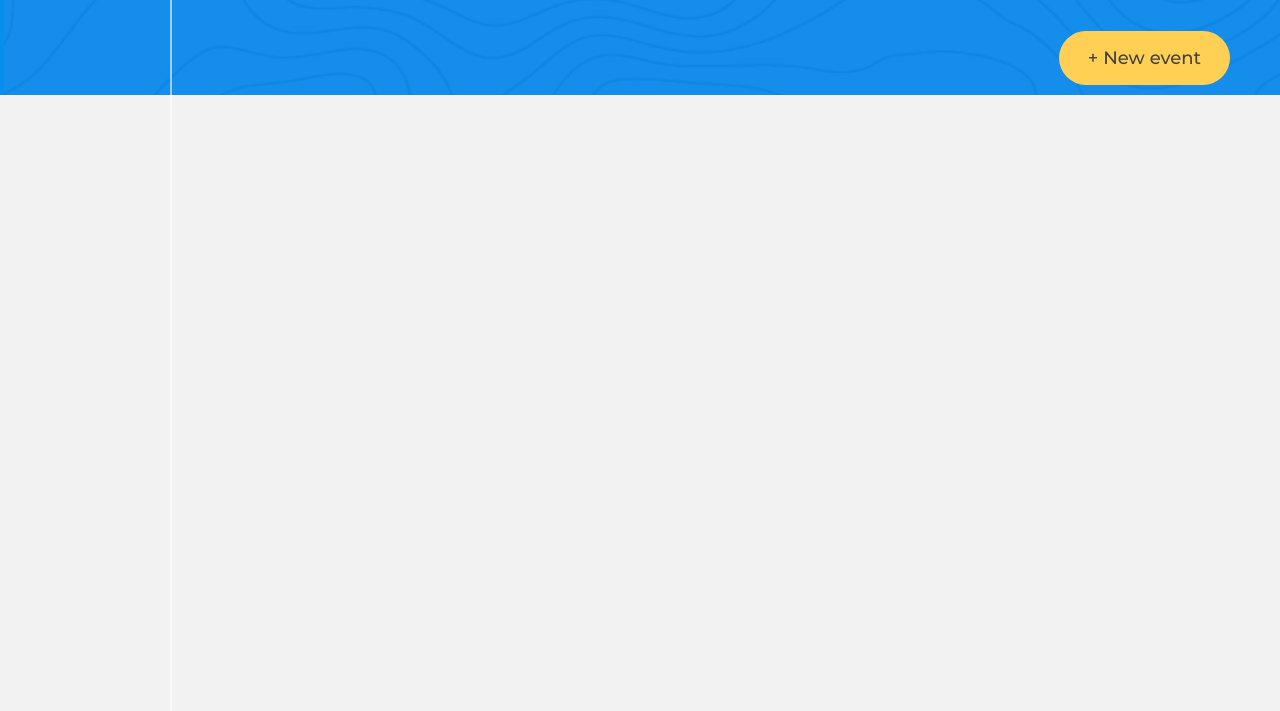
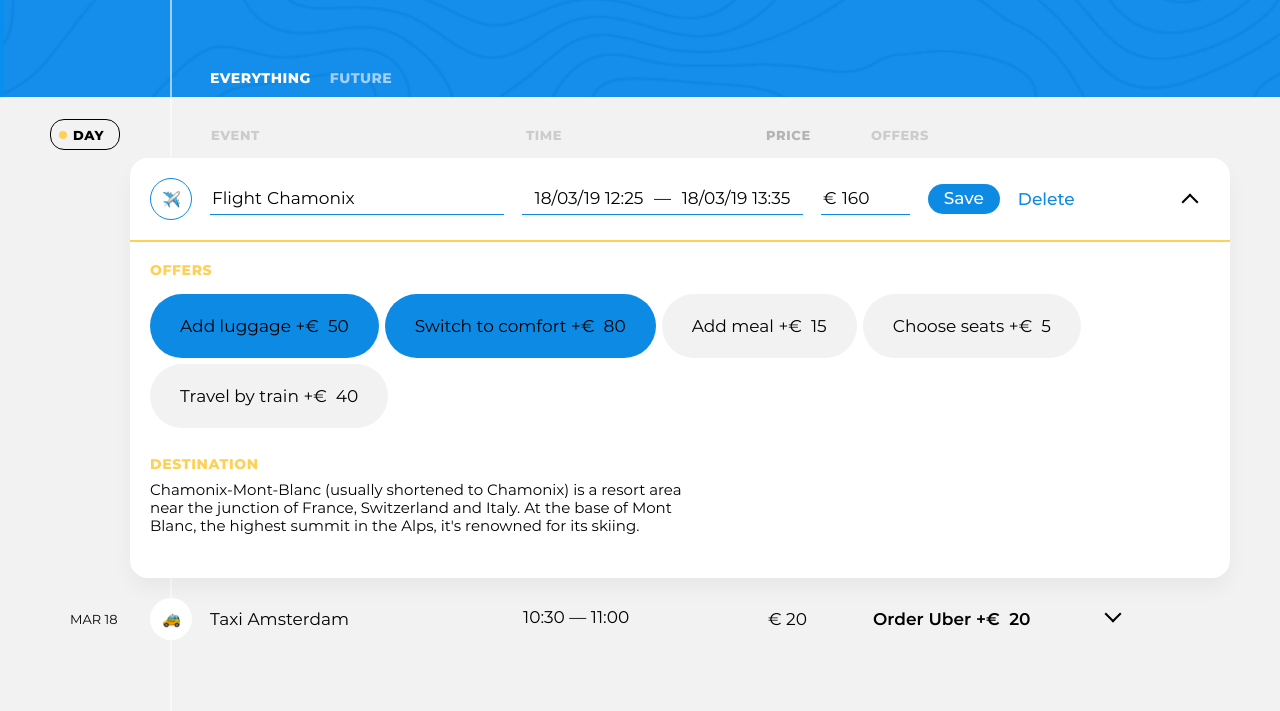
Before and after one commit to htmlacademy-ecmascript/2026449-big-trip-simple-19, a website built with webpack: page public/index.html in a window 1280 px wide. Shown: the part 68-779 px from the top of the page. Built offline with nearby package versions, Linux system fonts and the light colour scheme.

Commit message:
Время разбивать камни

```diff
--- a/public/index.html
+++ b/public/index.html
@@ -22,14 +22,7 @@
               <p class="trip-info__dates">Sometimes…</p>
             </div>
           </section>
-          <div class="trip-main__trip-controls  trip-controls">
-            <div class="trip-controls__filters">
-              <h2 class="visually-hidden">Filter events</h2>
-              <!-- Фильтры -->
-            </div>
-          </div>
-
-          <button class="trip-main__event-add-btn  btn  btn--big  btn--yellow" type="button">New event</button>
+          <div class="trip-main__trip-controls  trip-controls"></div>
         </div>
       </div>
     </header>
--- a/src/main.js
+++ b/src/main.js
@@ -0,0 +1,10 @@
+import TripPresenter from './presenter/trip-presenter.js';
+
+const siteFilterElement = document.querySelector('.trip-controls');
+const siteMainElement = document.querySelector('.trip-events');
+const tripPresenter = new TripPresenter({
+  filterContainer: siteFilterElement,
+  siteMainContainer: siteMainElement
+});
+
+tripPresenter.init();
--- /dev/null
+++ b/src/presenter/trip-presenter.js
@@ -0,0 +1,27 @@
+import {render} from '../render.js';
+import FilterView from '../view/filter-view.js';
+import EventView from '../view/events-view.js';
+import SortView from '../view/sort-view.js';
+import EventListView from '../view/events-list-view.js';
+import EventEditView from '../view/event-edit-view.js';
+
+export default class TripPresenter {
+  EventListView = new EventListView();
+  EVENTS_COUNT = 3;
+
+  constructor({filterContainer, siteMainContainer}) {
+    this.filterContainer = filterContainer;
+    this.siteMainContainer = siteMainContainer;
+  }
+
+  init() {
+    render(new FilterView(), this.filterContainer);
+    render(new SortView(), this.siteMainContainer);
+    render(this.EventListView, this.siteMainContainer);
+    render(new EventEditView(), this.EventListView.getElement());
+
+    for (let i = 0; i < this.EVENTS_COUNT; i++) {
+      render(new EventView(), this.EventListView.getElement());
+    }
+  }
+}
--- /dev/null
+++ b/src/view/event-edit-view.js
@@ -0,0 +1,157 @@
+import {createElement} from '../render.js';
+
+function createEventEditTemplate() {
+  return (
+    `<form class="event event--edit" action="#" method="post">
+      <header class="event__header">
+        <div class="event__type-wrapper">
+          <label class="event__type  event__type-btn" for="event-type-toggle-1">
+            <span class="visually-hidden">Choose event type</span>
+            <img class="event__type-icon" width="17" height="17" src="img/icons/flight.png" alt="Event type icon">
+          </label>
+          <input class="event__type-toggle  visually-hidden" id="event-type-toggle-1" type="checkbox">
+          <div class="event__type-list">
+            <fieldset class="event__type-group">
+              <legend class="visually-hidden">Event type</legend>
+              <div class="event__type-item">
+                <input id="event-type-taxi-1" class="event__type-input  visually-hidden" type="radio" name="event-type" value="taxi">
+                <label class="event__type-label  event__type-label--taxi" for="event-type-taxi-1">Taxi</label>
+              </div>
+              <div class="event__type-item">
+                <input id="event-type-bus-1" class="event__type-input  visually-hidden" type="radio" name="event-type" value="bus">
+                <label class="event__type-label  event__type-label--bus" for="event-type-bus-1">Bus</label>
+              </div>
+              <div class="event__type-item">
+                <input id="event-type-train-1" class="event__type-input  visually-hidden" type="radio" name="event-type" value="train">
+                <label class="event__type-label  event__type-label--train" for="event-type-train-1">Train</label>
+              </div>
+              <div class="event__type-item">
+                <input id="event-type-ship-1" class="event__type-input  visually-hidden" type="radio" name="event-type" value="ship">
+                <label class="event__type-label  event__type-label--ship" for="event-type-ship-1">Ship</label>
+              </div>
+              <div class="event__type-item">
+                <input id="event-type-drive-1" class="event__type-input  visually-hidden" type="radio" name="event-type" value="drive">
+                <label class="event__type-label  event__type-label--drive" for="event-type-drive-1">Drive</label>
+              </div>
+              <div class="event__type-item">
+                <input id="event-type-flight-1" class="event__type-input  visually-hidden" type="radio" name="event-type" value="flight" checked>
+                <label class="event__type-label  event__type-label--flight" for="event-type-flight-1">Flight</label>
+              </div>
+              <div class="event__type-item">
+                <input id="event-type-check-in-1" class="event__type-input  visually-hidden" type="radio" name="event-type" value="check-in">
+                <label class="event__type-label  event__type-label--check-in" for="event-type-check-in-1">Check-in</label>
+              </div>
+              <div class="event__type-item">
+                <input id="event-type-sightseeing-1" class="event__type-input  visually-hidden" type="radio" name="event-type" value="sightseeing">
+                <label class="event__type-label  event__type-label--sightseeing" for="event-type-sightseeing-1">Sightseeing</label>
+              </div>
+              <div class="event__type-item">
+                <input id="event-type-restaurant-1" class="event__type-input  visually-hidden" type="radio" name="event-type" value="restaurant">
+                <label class="event__type-label  event__type-label--restaurant" for="event-type-restaurant-1">Restaurant</label>
+              </div>
+            </fieldset>
+          </div>
+        </div>
+        <div class="event__field-group  event__field-group--destination">
+          <label class="event__label  event__type-output" for="event-destination-1">
+            Flight
+          </label>
+          <input class="event__input  event__input--destination" id="event-destination-1" type="text" name="event-destination" value="Chamonix" list="destination-list-1">
+          <datalist id="destination-list-1">
+            <option value="Amsterdam"></option>
+            <option value="Geneva"></option>
+            <option value="Chamonix"></option>
+          </datalist>
+        </div>
+        <div class="event__field-group  event__field-group--time">
+          <label class="visually-hidden" for="event-start-time-1">From</label>
+          <input class="event__input  event__input--time" id="event-start-time-1" type="text" name="event-start-time" value="18/03/19 12:25">
+          &mdash;
+          <label class="visually-hidden" for="event-end-time-1">To</label>
+          <input class="event__input  event__input--time" id="event-end-time-1" type="text" name="event-end-time" value="18/03/19 13:35">
+        </div>
+        <div class="event__field-group  event__field-group--price">
+          <label class="event__label" for="event-price-1">
+            <span class="visually-hidden">Price</span>
+            &euro;
+          </label>
+          <input class="event__input  event__input--price" id="event-price-1" type="text" name="event-price" value="160">
+        </div>
+        <button class="event__save-btn  btn  btn--blue" type="submit">Save</button>
+        <button class="event__reset-btn" type="reset">Delete</button>
+        <button class="event__rollup-btn" type="button">
+          <span class="visually-hidden">Open event</span>
+        </button>
+      </header>
+      <section class="event__details">
+        <section class="event__section  event__section--offers">
+          <h3 class="event__section-title  event__section-title--offers">Offers</h3>
+          <div class="event__available-offers">
+            <div class="event__offer-selector">
+              <input class="event__offer-checkbox  visually-hidden" id="event-offer-luggage-1" type="checkbox" name="event-offer-luggage" checked>
+              <label class="event__offer-label" for="event-offer-luggage-1">
+                <span class="event__offer-title">Add luggage</span>
+                &plus;&euro;&nbsp;
+                <span class="event__offer-price">50</span>
+              </label>
+            </div>
+            <div class="event__offer-selector">
+              <input class="event__offer-checkbox  visually-hidden" id="event-offer-comfort-1" type="checkbox" name="event-offer-comfort" checked>
+              <label class="event__offer-label" for="event-offer-comfort-1">
+                <span class="event__offer-title">Switch to comfort</span>
+                &plus;&euro;&nbsp;
+                <span class="event__offer-price">80</span>
+              </label>
+            </div>
+            <div class="event__offer-selector">
+              <input class="event__offer-checkbox  visually-hidden" id="event-offer-meal-1" type="checkbox" name="event-offer-meal">
+              <label class="event__offer-label" for="event-offer-meal-1">
+                <span class="event__offer-title">Add meal</span>
+                &plus;&euro;&nbsp;
+                <span class="event__offer-price">15</span>
+              </label>
+            </div>
+            <div class="event__offer-selector">
+              <input class="event__offer-checkbox  visually-hidden" id="event-offer-seats-1" type="checkbox" name="event-offer-seats">
+              <label class="event__offer-label" for="event-offer-seats-1">
+                <span class="event__offer-title">Choose seats</span>
+                &plus;&euro;&nbsp;
+                <span class="event__offer-price">5</span>
+              </label>
+            </div>
+            <div class="event__offer-selector">
+              <input class="event__offer-checkbox  visually-hidden" id="event-offer-train-1" type="checkbox" name="event-offer-train">
+              <label class="event__offer-label" for="event-offer-train-1">
+                <span class="event__offer-title">Travel by train</span>
+                &plus;&euro;&nbsp;
+                <span class="event__offer-price">40</span>
+              </label>
+            </div>
+          </div>
+        </section>
+        <section class="event__section  event__section--destination">
+          <h3 class="event__section-title  event__section-title--destination">Destination</h3>
+          <p class="event__destination-description">Chamonix-Mont-Blanc (usually shortened to Chamonix) is a resort area near the junction of France, Switzerland and Italy. At the base of Mont Blanc, the highest summit in the Alps, it's renowned for its skiing.</p>
+        </section>
+      </section>
+    </form>`
+  );
+}
+
+export default class EventEditView {
+  getTemplate() {
+    return createEventEditTemplate();
+  }
+
+  getElement() {
+    if (!this.element) {
+      this.element = createElement(this.getTemplate());
+    }
+
+    return this.element;
+  }
+
+  removeElement() {
+    this.element = null;
+  }
+}
--- /dev/null
+++ b/src/view/events-list-view.js
@@ -0,0 +1,26 @@
+import {createElement} from '../render.js';
+
+function eventsListTemplate() {
+  return (
+    `<ul class="trip-events__list">
+    </ul>`
+  );
+}
+
+export default class EventsListView {
+  getTemplate() {
+    return eventsListTemplate();
+  }
+
+  getElement() {
+    if (!this.element) {
+      this.element = createElement(this.getTemplate());
+    }
+
+    return this.element;
+  }
+
+  removeElement() {
+    this.element = null;
+  }
+}
--- /dev/null
+++ b/src/view/events-view.js
@@ -0,0 +1,54 @@
+import {createElement} from '../render.js';
+
+function createEventsTemplate() {
+  return (
+    `<li class="trip-events__item">
+      <div class="event">
+        <time class="event__date" datetime="2019-03-18">MAR 18</time>
+        <div class="event__type">
+          <img class="event__type-icon" width="42" height="42" src="img/icons/taxi.png" alt="Event type icon">
+        </div>
+        <h3 class="event__title">Taxi Amsterdam</h3>
+        <div class="event__schedule">
+          <p class="event__time">
+            <time class="event__start-time" datetime="2019-03-18T10:30">10:30</time>
+            &mdash;
+            <time class="event__end-time" datetime="2019-03-18T11:00">11:00</time>
+          </p>
+        </div>
+        <p class="event__price">
+          &euro;&nbsp;<span class="event__price-value">20</span>
+        </p>
+        <h4 class="visually-hidden">Offers:</h4>
+        <ul class="event__selected-offers">
+          <li class="event__offer">
+            <span class="event__offer-title">Order Uber</span>
+            &plus;&euro;&nbsp;
+            <span class="event__offer-price">20</span>
+          </li>
+        </ul>
+        <button class="event__rollup-btn" type="button">
+          <span class="visually-hidden">Open event</span>
+        </button>
+      </div>
+    </li>`
+  );
+}
+
+export default class EventsView {
+  getTemplate() {
+    return createEventsTemplate();
+  }
+
+  getElement() {
+    if (!this.element) {
+      this.element = createElement(this.getTemplate());
+    }
+
+    return this.element;
+  }
+
+  removeElement() {
+    this.element = null;
+  }
+}
--- /dev/null
+++ b/src/view/filter-view.js
@@ -0,0 +1,38 @@
+import {createElement} from '../render.js';
+
+function createFilterTemplate() {
+  return (
+    `<div class="trip-controls__filters">
+      <h2 class="visually-hidden">Filter events</h2>
+      <form class="trip-filters" action="#" method="get">
+        <div class="trip-filters__filter">
+          <input id="filter-everything" class="trip-filters__filter-input  visually-hidden" type="radio" name="trip-filter" value="everything" checked>
+          <label class="trip-filters__filter-label" for="filter-everything">Everything</label>
+        </div>
+        <div class="trip-filters__filter">
+          <input id="filter-future" class="trip-filters__filter-input  visually-hidden" type="radio" name="trip-filter" value="future">
+          <label class="trip-filters__filter-label" for="filter-future">Future</label>
+        </div>
+        <button class="visually-hidden" type="submit">Accept filter</button>
+      </form>
+    </div>`
+  );
+}
+
+export default class FilterView {
+  getTemplate() {
+    return createFilterTemplate ();
+  }
+
+  getElement() {
+    if (!this.element) {
+      this.element = createElement(this.getTemplate());
+    }
+
+    return this.element;
+  }
+
+  removeElement() {
+    this.element = null;
+  }
+}
--- /dev/null
+++ b/src/view/sort-view.js
@@ -0,0 +1,46 @@
+import {createElement} from '../render.js';
+
+function createSortTemplate() {
+  return (
+    `<form class="trip-events__trip-sort  trip-sort" action="#" method="get">
+      <div class="trip-sort__item  trip-sort__item--day">
+        <input id="sort-day" class="trip-sort__input  visually-hidden" type="radio" name="trip-sort" value="sort-day" checked>
+        <label class="trip-sort__btn" for="sort-day">Day</label>
+      </div>
+      <div class="trip-sort__item  trip-sort__item--event">
+        <input id="sort-event" class="trip-sort__input  visually-hidden" type="radio" name="trip-sort" value="sort-event" disabled>
+        <label class="trip-sort__btn" for="sort-event">Event</label>
+      </div>
+      <div class="trip-sort__item  trip-sort__item--time">
+        <input id="sort-time" class="trip-sort__input  visually-hidden" type="radio" name="trip-sort" value="sort-time" disabled>
+        <label class="trip-sort__btn" for="sort-time">Time</label>
+      </div>
+      <div class="trip-sort__item  trip-sort__item--price">
+        <input id="sort-price" class="trip-sort__input  visually-hidden" type="radio" name="trip-sort" value="sort-price">
+        <label class="trip-sort__btn" for="sort-price">Price</label>
+      </div>
+      <div class="trip-sort__item  trip-sort__item--offer">
+        <input id="sort-offer" class="trip-sort__input  visually-hidden" type="radio" name="trip-sort" value="sort-offer" disabled>
+        <label class="trip-sort__btn" for="sort-offer">Offers</label>
+      </div>
+    </form>`
+  );
+}
+
+export default class SortView {
+  getTemplate() {
+    return createSortTemplate();
+  }
+
+  getElement() {
+    if (!this.element) {
+      this.element = createElement(this.getTemplate());
+    }
+
+    return this.element;
+  }
+
+  removeElement() {
+    this.element = null;
+  }
+}
```
Also changed, not shown: src/view/event-create-view.js (added, +165 -0 lines), src/view/new-event-button-view.js (added, +23 -0 lines).
